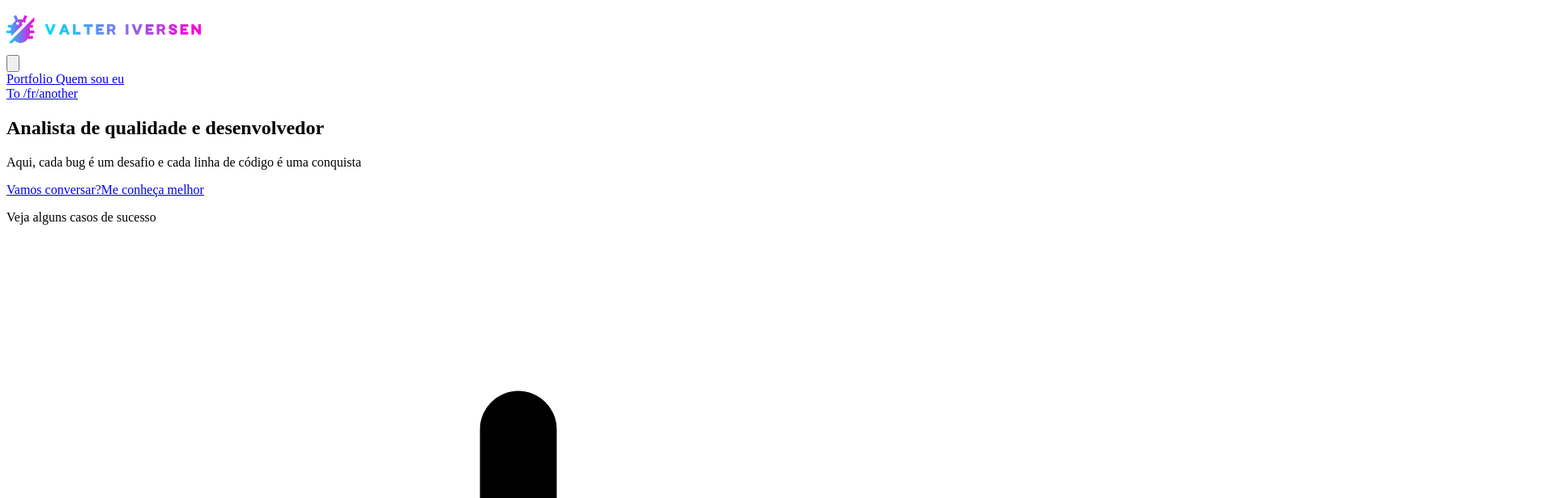
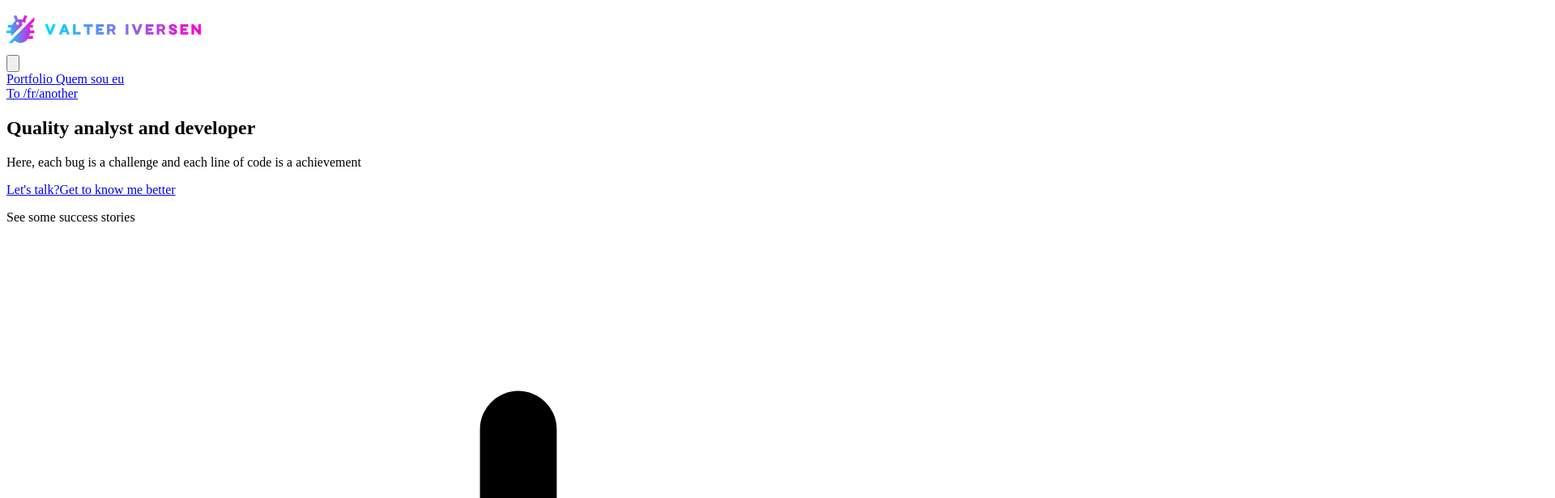
Before and after one commit to ValterIversen/valteriversen, a Next.js app: page /home in a window 1280 px wide. Shown: the top 616 px of the page at 81% size, 1920 px wide, since content can reach past the window. Built offline with nearby package versions, Linux system fonts and the light colour scheme.

Commit message:
Teste ajuste, troca de linguagem

```diff
--- a/next.config.js
+++ b/next.config.js
@@ -1,9 +1,8 @@
 /** @type {import('next').NextConfig} */
 const nextConfig = {
-
   i18n: {
     locales: ['en', 'pt'],
-    defaultLocale: 'pt',
+    defaultLocale: 'pt'
   },
 }
 
--- a/src/components/About.js
+++ b/src/components/About.js
@@ -23,7 +23,7 @@ const About = ({content}) => {
                 text-lg mx-5 mt-5
                 lg:text-2xl lg:mx-12 lg:mt-8
                 2xl:text-3xl 2lx:mx-18 2xl:mt-10">
-                    Como desenvolvedor e analista de qualidade, busco construir soluções que resistam ao tempo e transcendam as expectativas.
+                    {content.sobre}
                 </p>
             </div>
             <div className="z-1 mb-0 mt-auto
--- a/src/components/ProjectsHero.js
+++ b/src/components/Hero.js
@@ -1,22 +1,23 @@
+
 import React from 'react';
-import Projects from './Projects';
 
-const ProjectsHero = () => {
+const Hero = ({content}) => {
+
     return (
         <section className="pt-12 bg-gray-50 sm:pt-16">
             <div className="px-4 mx-auto max-w-7xl sm:px-6 lg:px-8">
                 <div className="max-w-2xl mx-auto text-center">
-                    <h1 className="px-6 text-lg text-gray-600 font-inter">Analista de qualidade e desenvolvedor</h1>
+                    <h1 className="px-6 text-lg text-gray-600 font-inter">{content.profissao}</h1>
                     <p className="mt-5 text-4xl font-bold leading-tight text-gray-900 sm:leading-tight sm:text-5xl lg:text-6xl lg:leading-tight font-pj">
-                        Aqui, cada bug é um
+                        {content.intro1}
                         <span className="relative inline-flex px-1 mx-1">
                             <span className="bg-gradient-to-r from-[#44BCFF] via-[#FF44EC] to-[#FF675E] blur-lg filter opacity-30 w-full h-full absolute inset-0"></span>
-                            <span className="relative ml-1 md:ml-0"> desafio </span>
+                            <span className="relative ml-1 md:ml-0">{content.intro2}</span>
                         </span>
-                         e cada linha de código é uma
+                        {content.intro3}
                         <span className="relative inline-flex px-1 mx-1">
                             <span className="bg-gradient-to-r from-[#44BCFF] via-[#FF44EC] to-[#FF675E] blur-lg filter opacity-30 w-full h-full absolute inset-0"></span>
-                            <span className="relative ml-1 md:ml-0"> conquista </span>
+                            <span className="relative ml-1 md:ml-0">{content.intro4}</span>
                         </span>
                     </p>
 
@@ -27,7 +28,7 @@ const ProjectsHero = () => {
                             className="inline-flex items-center justify-center w-full px-8 py-3 text-lg font-bold text-white transition-all duration-200 bg-gray-900 border-2 border-transparent sm:w-auto rounded-xl font-pj hover:bg-gray-600 focus:outline-none focus:ring-2 focus:ring-offset-2 focus:ring-gray-900"
                             role="button"
                         >
-                            Vamos conversar?
+                            {content.vamosconversar}
                         </a>
 
                         <a
@@ -36,19 +37,18 @@ const ProjectsHero = () => {
                             className="inline-flex items-center justify-center w-full px-6 py-3 mt-4 text-lg font-bold text-gray-900 transition-all duration-200 border-2 border-gray-400 sm:w-auto sm:mt-0 rounded-xl font-pj focus:outline-none focus:ring-2 focus:ring-offset-2 focus:ring-gray-900 hover:bg-gray-900 focus:bg-gray-900 hover:text-white focus:text-white hover:border-gray-900 focus:border-gray-900"
                             role="button"
                         >
-                            Me conheça melhor
+                            {content.meconheca}
                         </a>
                     </div>
 
-                    <p className="mt-8 text-base text-gray-500 font-inter">Veja alguns casos de sucesso</p>
+                    <p className="mt-8 text-base text-gray-500 font-inter">{content.casossucesso}</p>
                     <svg xmlns="http://www.w3.org/2000/svg" viewBox="0 0 20 20" fill="currentColor" className="w-5 h-5 text-black mx-auto">
                         <path fillRule="evenodd" d="M10 3a.75.75 0 01.75.75v10.638l3.96-4.158a.75.75 0 111.08 1.04l-5.25 5.5a.75.75 0 01-1.08 0l-5.25-5.5a.75.75 0 111.08-1.04l3.96 4.158V3.75A.75.75 0 0110 3z" clipRule="evenodd" />
                     </svg>
 
                 </div>
             </div>
-            <Projects />
         </section>
     )
 }
-export default ProjectsHero;
+export default Hero;
--- a/src/pages/home.js
+++ b/src/pages/home.js
@@ -1,33 +1,35 @@
+'use client'
 import Image from 'next/image'
-import ProjectsHero from '../components/ProjectsHero'
+import Hero from '../components/Hero'
 import Header from '../components/Header'
 import About from '../components/About'
+import Projects from '../components/Projects';
 
 import en from "../../assets/en.json"
 import pt from "../../assets/pt.json"
+import { useEffect } from 'react';
 
-export default function Home(props) {
-    console.log("props " + JSON.stringify(props))
+export default function Home({locale}) {
+  useEffect(() => {
+    console.log("locale "+ locale)
+  },[])
 
-    const content = props === 'pt' ? en : pt;
+  const content = locale == 'pt' ? en : pt;
   return (
     <Header content={content}>
       <div>
-        <ProjectsHero content={content}/>
+        <Hero content={content}/>
+        <Projects content={content}/>
         <About content={content}/>
       </div>
     </Header>
   )
 }
 export async function getStaticProps({ locale }) {
-    console.log("locale "+ locale)
 
-    const content = locale === 'pt' ? en : pt;
-    // By returning { props: posts }, the Blog component
-    // will receive `posts` as a prop at build time
     return {
       props: {
-        content,
+        locale,
       },
     }
   }
```
